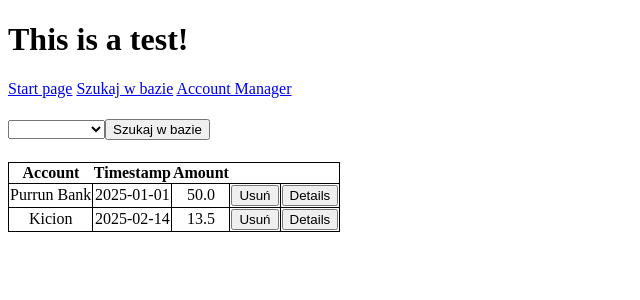
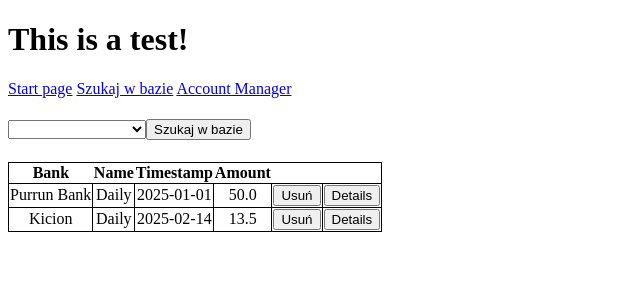
Before and after one commit to Purrowy/yafa, a Flask app: page /find?account=all in a window 1280 px wide. Shown: the top 300 px of the page, without its empty margins (0-640 px from the left). Run offline with Flask 3, Linux system fonts and the light colour scheme; data comes from the database, SQL or seed files in the repository.

Commit message:
fixes for the main functions

```diff
--- a/db_helpers.py
+++ b/db_helpers.py
@@ -85,19 +85,25 @@ def list_accounts():
     result = [dict(t) for t in temp]
     return result
 
-def get_account_id(name):
-    #https://stackoverflow.com/questions/30294515/converting-sqlite3-cursor-to-int-python
-    con = sqlite3.connect(DATABASE)
-    con.row_factory = sqlite3.Row
-    cursor = con.cursor()
-    query = "SELECT id FROM Accounts WHERE bank = ?"
-    cursor.execute(query, (name, ))
-    temp = cursor.fetchone()[0]
-    return temp
+def get_account_id(bank, name):
+    try:
+        #https://stackoverflow.com/questions/30294515/converting-sqlite3-cursor-to-int-python
+        con = sqlite3.connect(DATABASE)
+        con.row_factory = sqlite3.Row
+        cursor = con.cursor()
+        query = "SELECT id FROM Accounts WHERE bank = ? AND name = ?"
+        cursor.execute(query, (bank, name, ))
+        temp = cursor.fetchone()[0]
+        return temp
+    except:
+        return False
 
 def fetch_tr_details(id):
     query = '''
-            SELECT Transactions.id, Transactions.timestamp, Accounts.bank as account, Transactions.category, Transactions.description, Transactions.debit, Transactions.amount
+            SELECT Transactions.id, Transactions.timestamp,
+                   Accounts.bank as bank, Accounts.name as name,
+                   Transactions.category, Transactions.description,
+                   Transactions.debit, Transactions.amount
             FROM Transactions
             JOIN Accounts ON Transactions.account_id = Accounts.id
             WHERE Transactions.id = ?
@@ -108,10 +114,11 @@ def fetch_tr_details(id):
     return tr_data
 
 def update_transaction(new_data):
-    id = get_account_id(new_data['account'])
-    print(id)
-    new_data.pop('account')
-    new_data['account_id'] = id
+    account_id = get_account_id(new_data['bank'], new_data['name'])
+    print(f"account id is {account_id}")
+    new_data['account_id'] = account_id
+    new_data.pop('bank')
+    new_data.pop('name')
     query = "UPDATE Transactions SET"
     for key, value in new_data.items():
         temp = (f"{key} = '{value}',")
@@ -125,6 +132,13 @@ def update_transaction(new_data):
         cursor.execute(query)
         conn.commit()
     return
+
+def update_account_name(account_id, new_name):
+    query = "UPDATE Accounts SET name = ? WHERE id = ?;"
+    with sqlite3.connect(DATABASE) as conn:
+        cursor = conn.cursor()
+        cursor.execute(query, (new_name, account_id, ))
+        conn.commit()
 
 def create_account_table():
     with sqlite3.Connection(DATABASE) as conn:
@@ -209,8 +223,7 @@ def update_snapshot(id, date, amount):
     with sqlite3.connect(DATABASE) as conn:
         cursor = conn.cursor()
         insert_query = '''
-        UPDATE snapshots SET
-            amount = ?
+        UPDATE snapshots SET amount = ?
         WHERE id = ? AND snapshot_date = ?
         '''
         transaction_data = (amount, id, date)
--- a/routes/acc_manager.py
+++ b/routes/acc_manager.py
@@ -1,6 +1,7 @@
 from flask import Blueprint, render_template, request, abort, redirect
 from datetime import datetime, date
-from db_helpers import create_bank_account, list_accounts, insert_into_snapshot, get_account_id, get_current_balance, update_snapshot
+from scrap import validate_bank_account
+from db_helpers import create_bank_account, update_account_name, list_accounts, insert_into_snapshot, get_account_id, get_current_balance, update_snapshot
 import sqlite3
 
 DATABASE = "test.db"
@@ -15,7 +16,9 @@ def manager():
         with sqlite3.Connection(DATABASE) as conn:
             conn.row_factory = sqlite3.Row
             cursor = conn.cursor()
-            cursor.execute("SELECT * from Accounts")
+            # dodać Snapshot.amount where snapshot date = date
+            cursor.execute('''SELECT Accounts.*
+                              from Accounts''')
             temp = cursor.fetchall()
             accounts_data = [dict(t) for t in temp]
 
@@ -25,38 +28,47 @@ def manager():
         return render_template("acc_manager.html", accounts_data=accounts_data)
 
     elif request.method == 'POST':
-        bank = request.form.get("bank")
-        new_amount = request.form.get("amount")
 
-        # check against current list of accs
-        accounts = list_accounts()
-        valid_bank = False
-        for acc in accounts:
-            if bank == acc["bank"]:
-                valid_bank = True
+        account_id = get_account_id(request.form.get("bank"), request.form.get("current_name"))
 
-        if not valid_bank or not new_amount.isnumeric():
-            print("fail")
+        if not account_id:
+            print("Account not found")
             return redirect("/accounts")
-        else:
-            try:
-                account_id = get_account_id(bank)
-                update_snapshot(account_id, date, new_amount)
-                print("snapshot")
-            except:
-                print("not unique")
-            return redirect("/accounts")
+
+        # https://www.freecodecamp.org/news/python-switch-statement-switch-case-example/
+        action = request.form.get("submit_button")
+        match action:
+            case "Change acc name":
+                update_account_name(account_id, request.form.get("new_name"))
+            case "Save as Snapshot":
+                new_amount = request.form.get("amount")
+                print(f"New amount is {new_amount}")
+                try:
+                    float(new_amount)
+                    update_snapshot(account_id, date, new_amount)
+                    return redirect("/accounts")
+                except ValueError:
+                    print("Invalid amount")
+                    return redirect("/accounts")
+
+        return redirect("/accounts")
 
 @acc_manager.route('/add_acc', methods=["POST"])
 def add_acc():
     if request.method == 'POST':
         bank = request.form.get("bank")
         name = request.form.get("name")
+
+        # function used this way to prevent duplicates
+        if validate_bank_account(bank, name):
+            print("acc already exists")
+            return redirect("/accounts")
+
         amount = request.form.get("amount")
         if not amount.isnumeric():
             return redirect("/accounts")
         create_bank_account(bank, name)
-        acc_id = get_account_id(bank)
+        acc_id = get_account_id(bank, name)
         insert_into_snapshot(acc_id, date, amount)
 
         return redirect('/accounts')
--- a/routes/find_transactions.py
+++ b/routes/find_transactions.py
@@ -18,10 +18,16 @@ def find():
         conn.row_factory = sqlite3.Row
         cursor = conn.cursor()
         if temp == "all":
-            cursor.execute("select Accounts.bank as account, Transactions.timestamp, Transactions.amount, Transactions.id from Transactions JOIN Accounts ON Transactions.account_id = Accounts.id")
+            cursor.execute('''select Accounts.bank as bank, Accounts.name as name, Transactions.timestamp,
+                                     Transactions.amount, Transactions.id from Transactions
+                                    JOIN Accounts ON Transactions.account_id = Accounts.id''')
         else:
-            acc_id = get_account_id(temp)
-            cursor.execute("select Accounts.bank as account, Transactions.timestamp, Transactions.amount, Transactions.id from Transactions JOIN Accounts ON Transactions.account_id = Accounts.id WHERE Transactions.account_id = ?", (acc_id,))
+            bank, name = request.args.get("account").split("|")
+            acc_id = get_account_id(bank, name)
+            cursor.execute('''select Accounts.bank as bank, Accounts.name as name,
+                                Transactions.timestamp, Transactions.amount,
+                                     Transactions.id from Transactions JOIN Accounts ON Transactions.account_id = Accounts.id
+                              WHERE Transactions.account_id = ?''', (acc_id,))
         records = cursor.fetchall()
 
     rows = fetch_from_db("select * from Transactions")
--- a/routes/transactions.py
+++ b/routes/transactions.py
@@ -1,6 +1,7 @@
 from flask import Blueprint, render_template, request, redirect
 from datetime import datetime
 import sqlite3
+from scrap import validate_bank_account
 from db_helpers import insert_transaction, list_accounts, delete_table_row, fetch_tr_details, update_transaction, get_account_id
 
 DATABASE = "test.db"
@@ -16,14 +17,18 @@ def submit_transaction():
     # pobierz dane wysłane od użytkownika
     date = request.form.get("timestamp")
     if date == "":
-        date = datetime.now().strftime("%Y-%m-%d %H:%M")
+        date = datetime.now().strftime("%Y-%m-%d")
     category = request.form.get("category")
     desc = request.form.get("desc")
-    bank = request.form.get("bank")
+    # html przekazuje bank i name razem, need to split
+    bank, name = request.form.get("bank").split("|")
     amount = request.form.get("amount")
 
+    if not validate_bank_account(bank, name):
+        return redirect("/")
+
     # znajdz acc_id
-    account_id = get_account_id(bank)
+    account_id = get_account_id(bank, name)
 
     # wsadź je do db transactions
     insert_transaction(date, category, desc, account_id, amount)
@@ -52,14 +57,11 @@ def transaction_details():
 
     if request.method == 'POST':
         data = request.form
+        valid_bank = False
 
         # check against current list of accs
-        accounts = list_accounts()
-        valid_bank = False
-        for acc in accounts:
-            if data.get("account") == acc["bank"]:
-                print("essa")
-                valid_bank = True
+        if validate_bank_account(data.get("bank"), data.get("name")):
+            valid_bank = True
 
         # https://stackoverflow.com/questions/354038/how-do-i-check-if-a-string-represents-a-number-float-or-int
         amount = data.get("amount")
@@ -73,5 +75,7 @@ def transaction_details():
             return redirect(request.referrer)
 
         update_transaction(dict(data))
+        print(dict(data))
+
 
         return redirect(request.referrer)
--- a/templates/submit_transaction.html
+++ b/templates/submit_transaction.html
@@ -1,16 +1,20 @@
 <div>
 <form action="/submit_transaction" method="post">
+
     <input type="date" id="timestamp" name="timestamp" placeholder="date">
+
     <select id="category" name="category">
         {% for category in categories %}
         <option value="{{ category }}">{{ category }}</option>
         {%endfor%}
     </select>
+
     <select id="bank" name="bank">
         {% for acc in accounts %}
-        <option value="{{ acc['bank'] }}">{{ acc['bank'] }}</option>
+            <option value="{{ acc['bank'] }}|{{  acc['name'] }}">{{ acc['bank'] }} - {{  acc['name'] }}</option>
         {%endfor%}
     </select>
+
     <input type="text" id="desc" name="desc" placeholder="Description">
     <input type="number" step="0.01" id="amount" name="amount" placeholder="amount" required="required">
     <input type="submit" id="submit" value="Wyśliiij">
--- a/templates/table.html
+++ b/templates/table.html
@@ -5,7 +5,7 @@
         <select id="account" name="account">
             <option value="all"> </option>
             {% for acc in accounts %}
-                <option value="{{ acc['bank'] }}">{{ acc['bank'] }}</option>
+                <option value="{{ acc['bank'] }}|{{  acc['name'] }}">{{ acc['bank'] }} - {{  acc['name'] }}</option>
             {%endfor%}
          <input type="submit" value="Szukaj w bazie">
     </form>
@@ -13,13 +13,15 @@
     <div>
         <table>
             <tr>
-                <th>Account</th>
+                <th>Bank</th>
+                <th>Name</th>
                 <th>Timestamp</th>
                 <th>Amount</th>
             </tr>
         {% for record in records %}
             <tr>
-                <td>{{ record['account'] }}</td>
+                <td>{{ record['bank'] }}</td>
+                <td>{{ record['name'] }}</td>
                 <td>{{ record['timestamp'] }}</td>
                 <td>{{ record['amount'] }}</td>
                 <td>
```
Also changed, not shown: scrap.py (added, +10 -0 lines), templates/acc_manager.html (+6 -2 lines), 1 other file.
